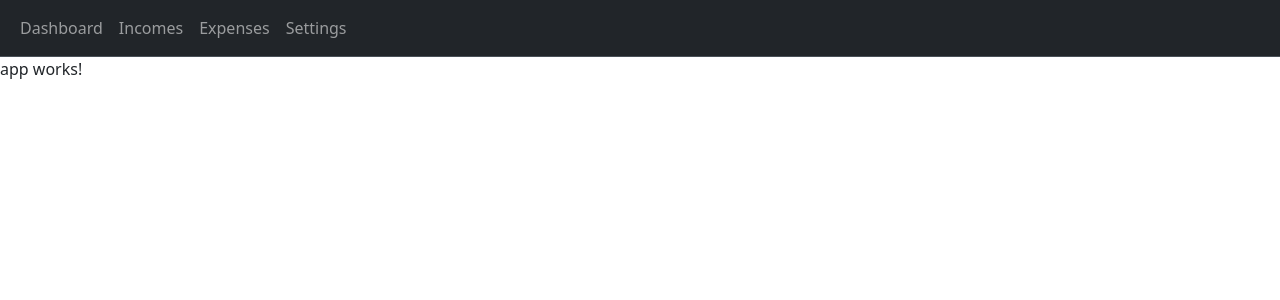
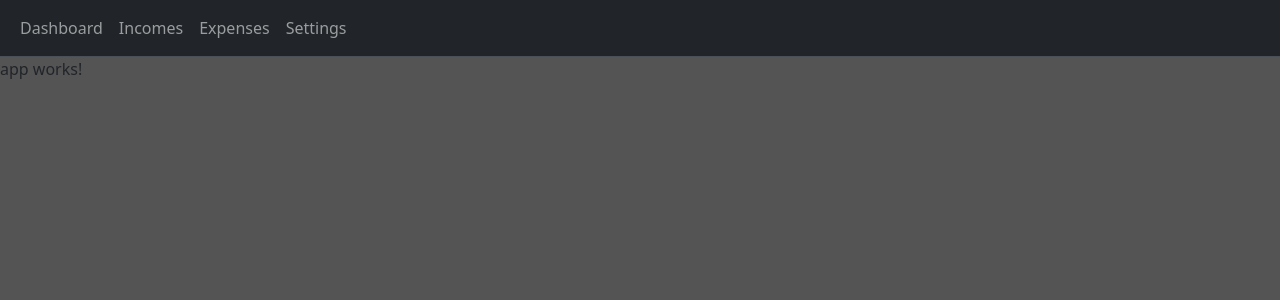
Before and after one commit to davidsilva1997/ng-money-flow-tracker, an Angular app: page / in a window 1280 px wide. Shown: the top 300 px of the page. Built offline with nearby package versions, Linux system fonts and the light colour scheme.

Commit message:
Change background color

```diff
--- a/src/app/app.component.css
+++ b/src/app/app.component.css
@@ -0,0 +1,3 @@
+body {
+    background-color: #545454;
+}
--- a/src/app/app.component.ts
+++ b/src/app/app.component.ts
@@ -1,10 +1,9 @@
-import { Component } from '@angular/core';
+import { Component, ViewEncapsulation } from '@angular/core';
 
 @Component({
   selector: 'app-root',
   templateUrl: './app.component.html',
-  styleUrl: './app.component.css'
+  styleUrl: './app.component.css',
+  encapsulation: ViewEncapsulation.None
 })
-export class AppComponent {
-  title = 'ng-money-flow-tracker';
-}
+export class AppComponent { }
```
